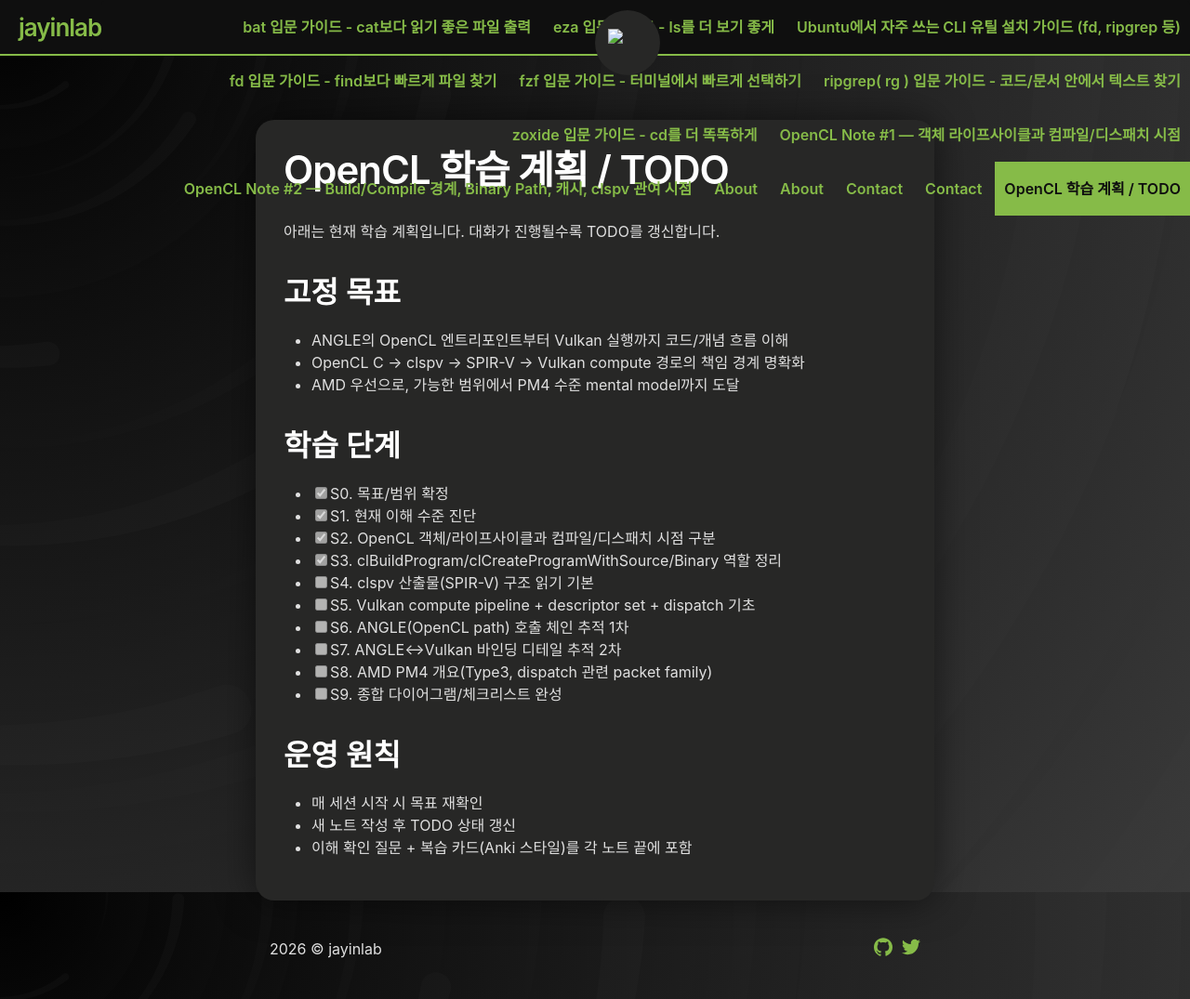
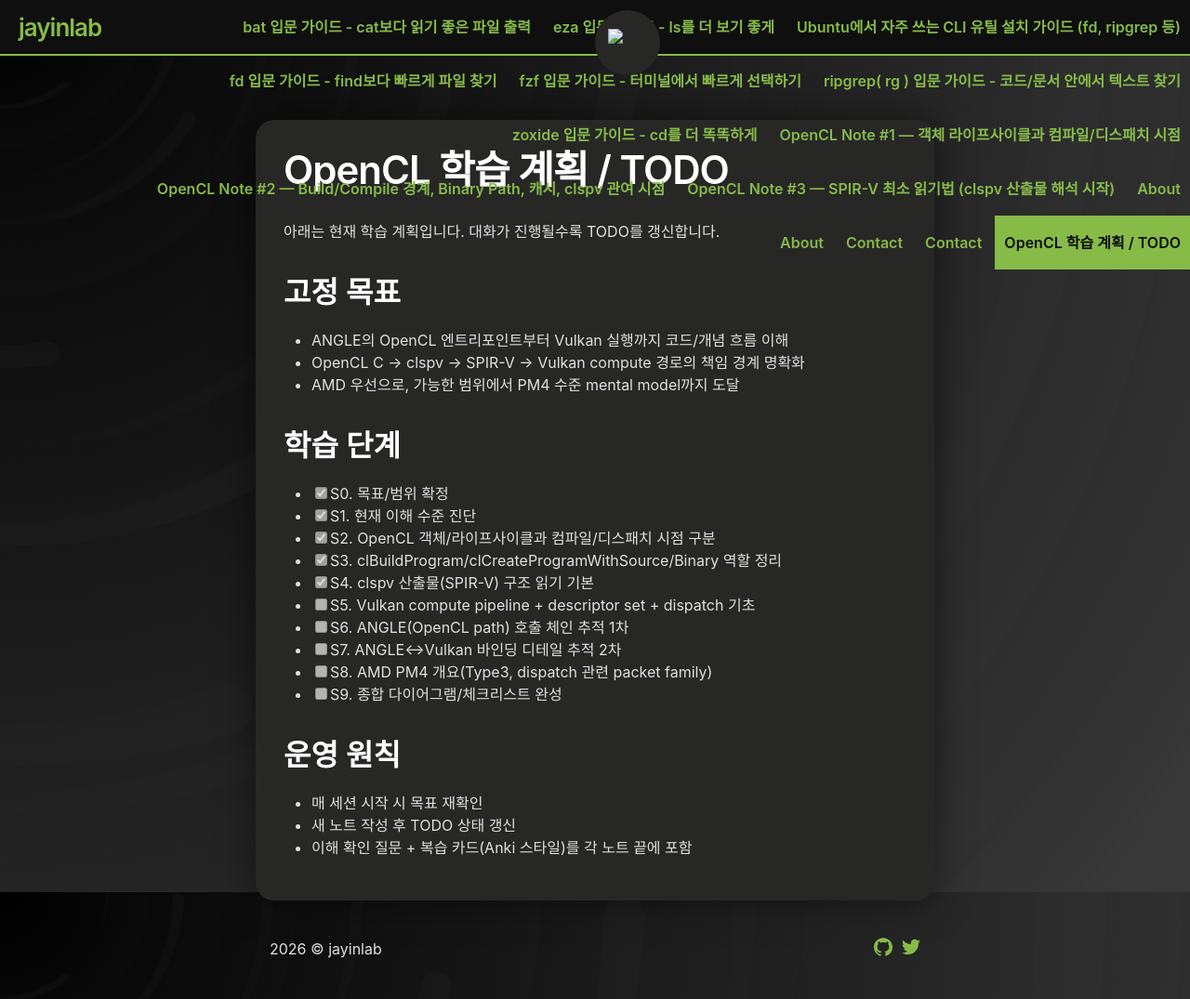
Before and after one commit to jayinlab/jayinlab.github.io, a Jekyll site: the page built from content/opencl/study-plan.md, in a window 1280 px wide and 1075 px high. Shown: the whole window at 93% size. Built offline with Jekyll 4.4.1, drawn with Linux system fonts in a browser that asks for light colours; our own code applies the rules of GitHub Pages for plain Markdown files; some of the changed lines change nothing that is shown.

Commit message:
docs: add OpenCL Note #3 (SPIR-V reading basics) and update plan

```diff
--- a/content/opencl/study-plan.md
+++ b/content/opencl/study-plan.md
@@ -15,7 +15,7 @@
 - [x] S1. 현재 이해 수준 진단
 - [x] S2. OpenCL 객체/라이프사이클과 컴파일/디스패치 시점 구분
 - [x] S3. clBuildProgram/clCreateProgramWithSource/Binary 역할 정리
-- [ ] S4. clspv 산출물(SPIR-V) 구조 읽기 기본
+- [x] S4. clspv 산출물(SPIR-V) 구조 읽기 기본
 - [ ] S5. Vulkan compute pipeline + descriptor set + dispatch 기초
 - [ ] S6. ANGLE(OpenCL path) 호출 체인 추적 1차
 - [ ] S7. ANGLE↔Vulkan 바인딩 디테일 추적 2차
--- /dev/null
+++ b/content/posts/2026-03-27-opencl-note-3-spirv-reading.md
@@ -0,0 +1,108 @@
+---
+title: "OpenCL Note #3 — SPIR-V 최소 읽기법 (clspv 산출물 해석 시작)"
+date: 2026-03-27
+slug: "opencl-note-3-spirv-reading"
+draft: false
+---
+
+이번 노트 목표:
+- SPIR-V를 "완전히" 이해하려고 하지 말고,
+- **OpenCL→clspv→Vulkan 흐름 추적에 필요한 최소 읽기 포인트**만 잡는다.
+
+---
+
+## 0) 먼저: "컴파일 체인" vs "커맨드 제출 체인"을 왜 분리하나?
+
+네 질문에 대한 핵심 답:
+
+- **컴파일 체인**: 코드 변환/준비 경로
+  - OpenCL C 소스
+  - clspv
+  - SPIR-V
+  - (필요 시) 파이프라인 생성 준비
+
+- **커맨드 제출 체인**: 실행 명령 기록/제출 경로
+  - enqueue 호출
+  - Vulkan command buffer 기록
+  - `vkCmdDispatch`
+  - queue submit
+
+둘을 섞어서 보면, 예를 들어 "실행이 느리다"는 현상이 나왔을 때
+- compile이 느린 건지,
+- command recording/submit이 느린 건지,
+- 첫 실행 JIT이 느린 건지
+구분이 안 된다.
+
+그래서 **원인 분리/디버깅/성능 분석**을 위해 반드시 분리한다.
+
+---
+
+## 1) SPIR-V를 읽을 때 처음 볼 것 5개
+
+SPIR-V 텍스트(disassemble)에서 처음엔 아래 5개만 본다.
+
+1. `OpEntryPoint`
+   - 어떤 엔트리 함수가 커널 시작점인지
+2. `OpExecutionMode`
+   - 실행 모드(컴퓨트 관련 설정) 단서
+3. `OpName`
+   - 사람이 읽을 이름 매핑
+4. `OpDecorate`
+   - 바인딩/레이아웃 관련 힌트
+5. `OpVariable` + Storage Class
+   - 데이터가 어디(Uniform/Storage/Function 등)에 위치하는지
+
+이 5개만 읽어도 "어떤 커널이 어떤 리소스를 어떻게 바라보는지" 감이 잡힌다.
+
+## 2) clspv 산출물에서 특히 볼 포인트
+
+clspv는 OpenCL 커널 모델을 Vulkan 친화 형태로 낮춘다.
+
+초기 단계에서 확인할 포인트:
+- 커널 인자들이 어떤 descriptor/resource 형태로 내려갔는지
+- workgroup/local size 관련 정보가 어디에 반영됐는지
+- push constant/UBO/SSBO 유사 구조로 어떻게 분배됐는지
+
+지금 단계에서는 "완벽한 규칙 암기"보다
+**하나의 커널을 정해서 end-to-end로 대응표를 만드는 것**이 훨씬 효과적이다.
+
+## 3) 최소 실습 루프(권장)
+
+1. 아주 작은 OpenCL C 커널 1개 준비
+2. clspv로 SPIR-V 생성
+3. SPIR-V disassemble
+4. 위 5개 포인트만 표시
+5. 커널 arg ↔ SPIR-V variable/decorate 대응표 작성
+
+이 루프를 2~3번 반복하면,
+다음 노트(Vulkan descriptor/pipeline) 이해 속도가 크게 올라간다.
+
+## 4) 현재 단계의 오해 방지
+
+- SPIR-V를 ISA로 바로 보면 안 된다 (중간표현이다)
+- SPIR-V를 완벽히 읽어야 다음 단계로 가는 건 아니다
+- 지금은 "추적 가능한 키 포인트"를 잡는 게 목표다
+
+---
+
+## 이해 확인 질문 (Self-check)
+
+1. 컴파일 체인과 커맨드 제출 체인을 한 줄씩 다시 정의해봐.
+2. 둘을 섞어 보면 실제로 어떤 문제가 생기나?
+3. SPIR-V에서 처음 볼 5개 포인트를 적어봐.
+4. 왜 지금 단계에서 SPIR-V 완전 해석보다 대응표 작성이 더 중요한가?
+5. 다음 노트 전에 너가 직접 해볼 최소 실습 루프를 3단계로 줄이면?
+
+## 복습 카드 (Anki 스타일)
+
+- Q: 컴파일 체인의 끝 산출물(이 프레임 기준)은?
+  A: SPIR-V 및 실행 준비에 필요한 중간/파이프라인 준비물.
+
+- Q: 커맨드 제출 체인의 핵심 API(개념)는?
+  A: enqueue → command recording → `vkCmdDispatch` → submit.
+
+- Q: SPIR-V 첫 관찰 포인트 5개는?
+  A: `OpEntryPoint`, `OpExecutionMode`, `OpName`, `OpDecorate`, `OpVariable`.
+
+- Q: 왜 체인 분리가 중요한가?
+  A: 원인 분리(compile vs submit vs JIT), 디버깅/성능 분석 정확도 향상.
```
